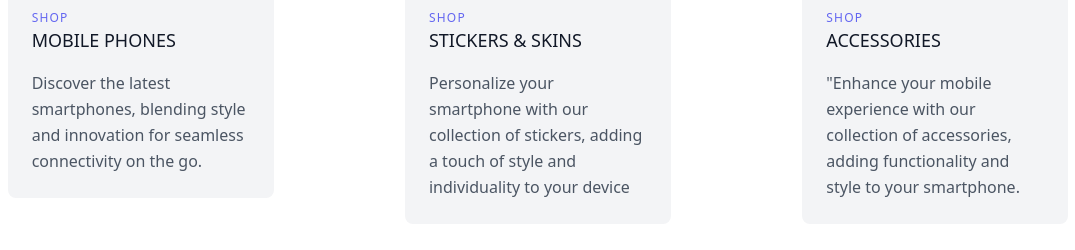
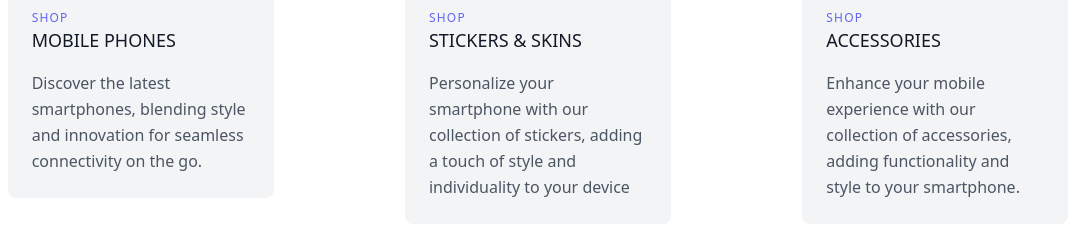
Before and after one commit to myselfprince/mobile-mart, a Next.js app: page / in a window 1280 px wide. Shown: the part 1039-1289 px from the top of the page, without its empty margins (102-1177 px from the left). Built offline with nearby package versions, Linux system fonts and the light colour scheme.

Commit message:
fixed error

```diff
--- a/components/HomeShop.js
+++ b/components/HomeShop.js
@@ -38,7 +38,7 @@ const HomeShop = () => {
           <img className="h-[350px] rounded w-full object-cover object-center mb-6" src="/images/accessories.jpg" alt="content" />
           <h3 className="tracking-widest text-indigo-500 text-xs font-medium title-font">SHOP</h3>
           <h2 className="text-lg text-gray-900 font-medium title-font mb-4">ACCESSORIES</h2>
-          <p className="leading-relaxed text-base">"Enhance your mobile experience with our collection of accessories, adding functionality and style to your smartphone.</p>
+          <p className="leading-relaxed text-base">Enhance your mobile experience with our collection of accessories, adding functionality and style to your smartphone.</p>
         </div></Link>
       </div>
 
--- a/pages/index.js
+++ b/pages/index.js
@@ -4,7 +4,6 @@ import HomeShop from '../components/HomeShop';
 
 
 export default function Home(products) {
-  console.log(products)
 
   return (
     <>
@@ -12,7 +11,7 @@ export default function Home(products) {
 
     <div className="w-11/12 m-auto rounded-xl">
     <Image
-      src="/website banner.png"
+      src="/website banner2.png"
       width={1200}
       height={480}
       alt="Mobile Mart Banner"
```
Also changed, not shown: 2 other files (tests, documents, lock files or other folders).
